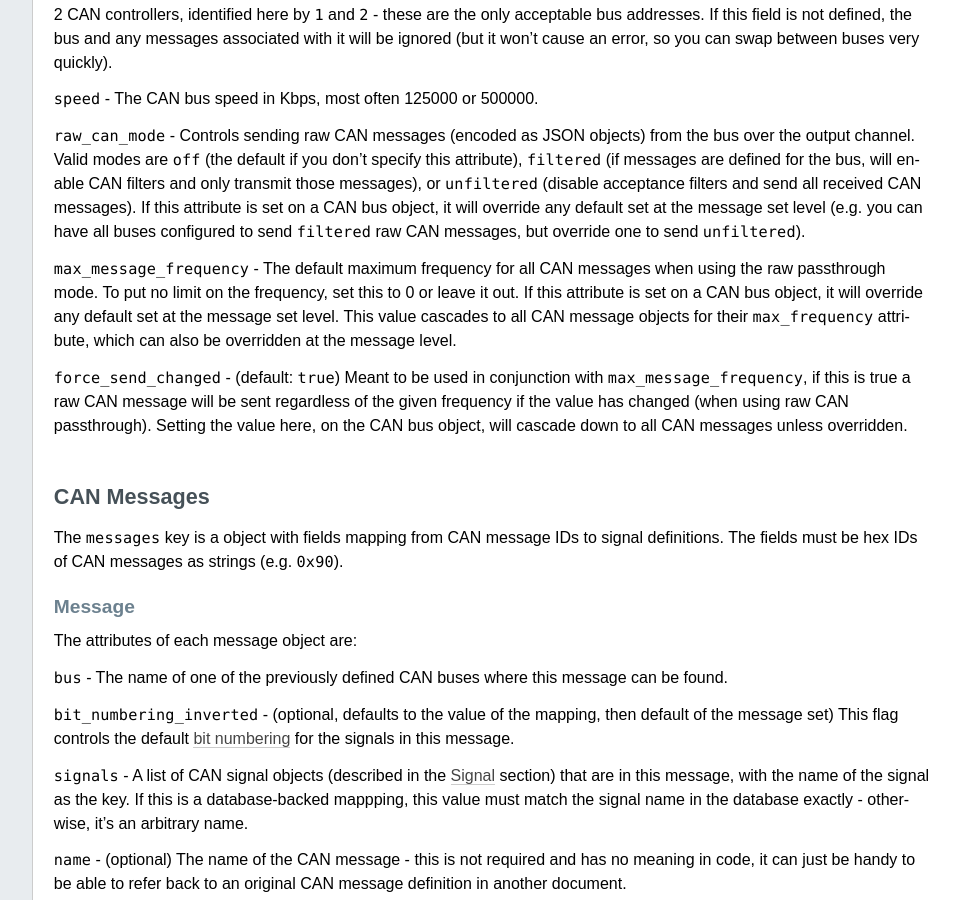
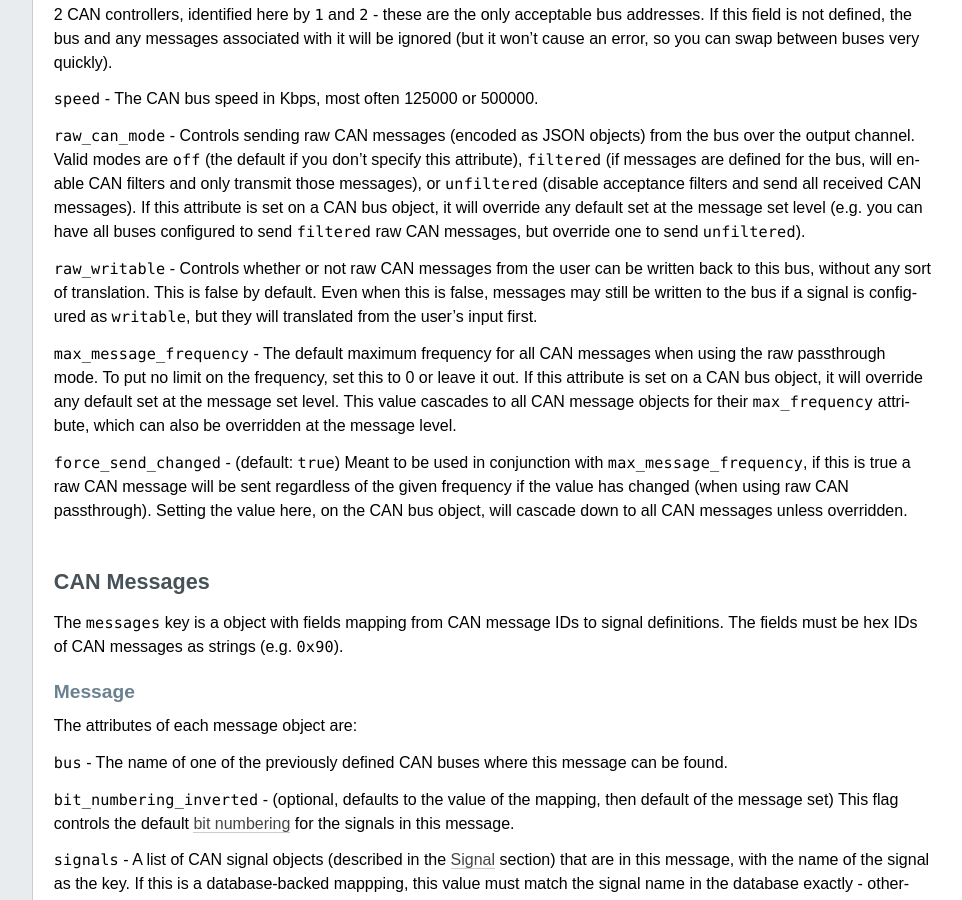
Before and after one commit to openxc/openxc-python, a Sphinx documentation site: the page built from docs/code-generation.rst, in a window 1280 px wide and 900 px high, scrolled down 1645 px. Shown: the whole window, without its empty margins (224-1186 px from the left). Built offline with Sphinx 7.4.7, drawn with Linux system fonts in a browser that asks for light colours.

Commit message:
Add raw_writable to supported canbus fields.

```diff
--- a/docs/code-generation.rst
+++ b/docs/code-generation.rst
@@ -110,6 +110,12 @@ bus, will enable CAN filters and only transmit those messages), or
 If this attribute is set on a CAN bus object, it will override any default set
 at the message set level (e.g. you can have all buses configured to send
 ``filtered`` raw CAN messages, but override one to send ``unfiltered``).
+
+``raw_writable`` - Controls whether or not raw CAN messages from the user can be
+written back to this bus, without any sort of translation. This is false by
+default. Even when this is false, messages may still be written to the bus if a
+signal is configured as ``writable``, but they will translated from the user's
+input first.
 
 ``max_message_frequency`` - The default maximum frequency for all CAN messages
 when using the raw passthrough mode. To put no limit on the frequency, set this
```
Also changed, not shown: 1 other file.
